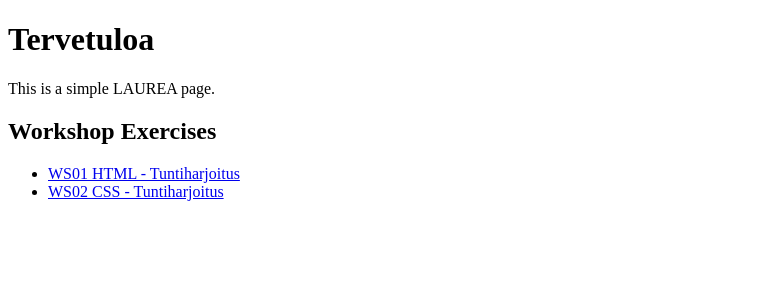
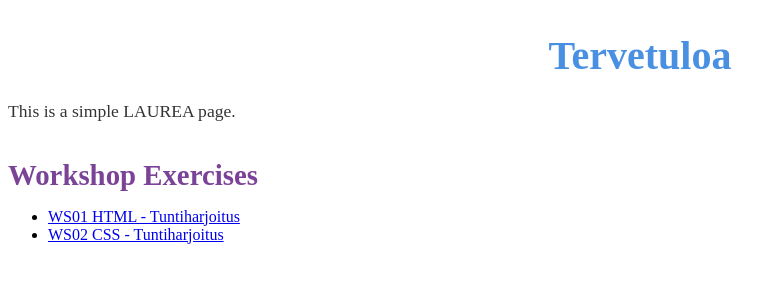
Before and after one commit to Laurea-ammattikorkeakoulu-Tikkurila/Websivuston_kehittaminen_Syksy_2025, a plain HTML site: page index.html in a window 1280 px wide. Shown: the whole page, without its empty margins (0-784 px from the left). Drawn offline with Linux system fonts and the light colour scheme.

Commit message:
CSS file created

```diff
--- a/index.html
+++ b/index.html
@@ -5,6 +5,7 @@
     <meta charset="UTF-8">
     <meta name="viewport" content="width=device-width, initial-scale=1.0">
     <title>My Page</title>
+    <link rel="stylesheet" href="styles/style.css">
 </head>
 
 <body>
--- a/styles/style.css
+++ b/styles/style.css
@@ -0,0 +1,23 @@
+h1 {
+  color: #4a90e2;
+  font-size: 2.5rem;
+  text-align: center;
+  margin-top: 2rem;
+  margin-bottom: 1rem;
+}
+
+h2 {
+  color: #7b4397;
+  font-size: 1.8rem;
+  text-align: left;
+  margin-top: 2rem;
+  margin-bottom: 1rem;
+}
+
+p {
+  color: #333;
+  font-size: 1.1rem;
+  line-height: 1.7;
+  margin-bottom: 1.2rem;
+  text-align: justify;
+}
```
